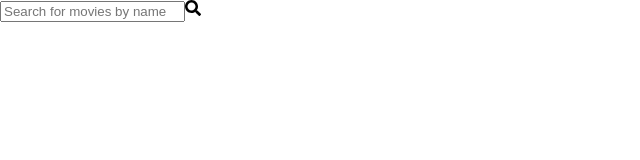
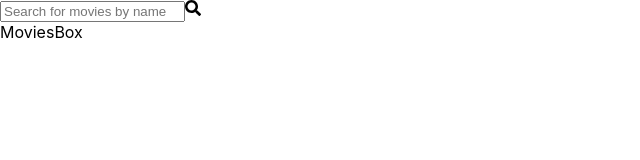
Before and after one commit to CA-G12/star-cinema, a React (Create React App) app: page / in a window 1280 px wide. Shown: the top 160 px of the page, without its empty margins (0-640 px from the left). Built offline with nearby package versions, Linux system fonts and the light colour scheme.

Commit message:
Imported Movie box and render it inside the application componanet close #7

```diff
--- a/src/Components/App.jsx
+++ b/src/Components/App.jsx
@@ -1,6 +1,7 @@
 import React, { Component } from 'react';
 
 import Header from './Header/Header';
+import MoviesBox from './MoviesBox/MoviesBox'
 
 export default class App extends Component {
   constructor (props) {
@@ -17,6 +18,7 @@ export default class App extends Component {
     return (
       <div className='app'>
         <Header search={this.state.search} setSearch={this.setSearch} />
+        <MoviesBox search={this.state.search} />
       </div>
     )
   }
```
